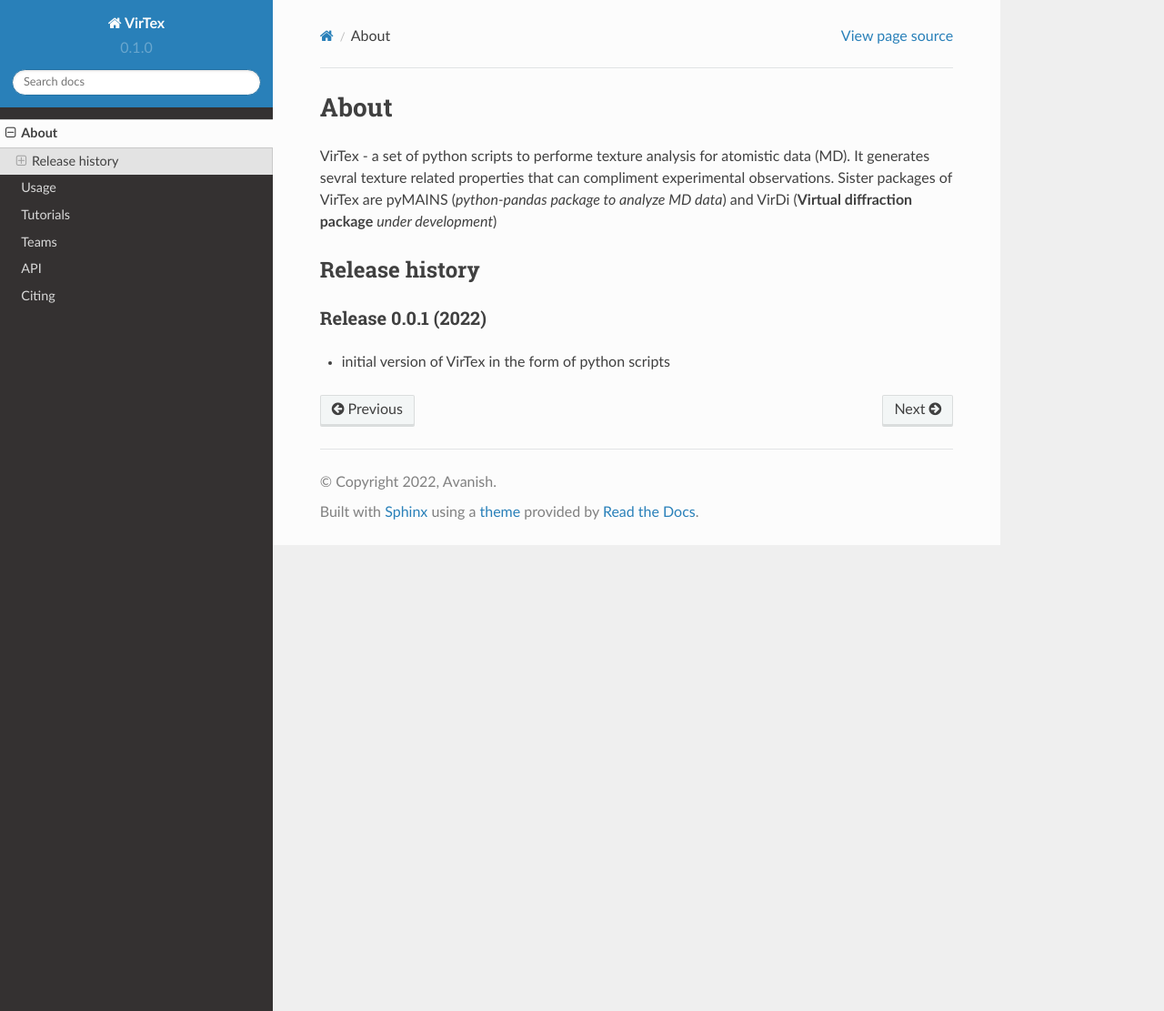
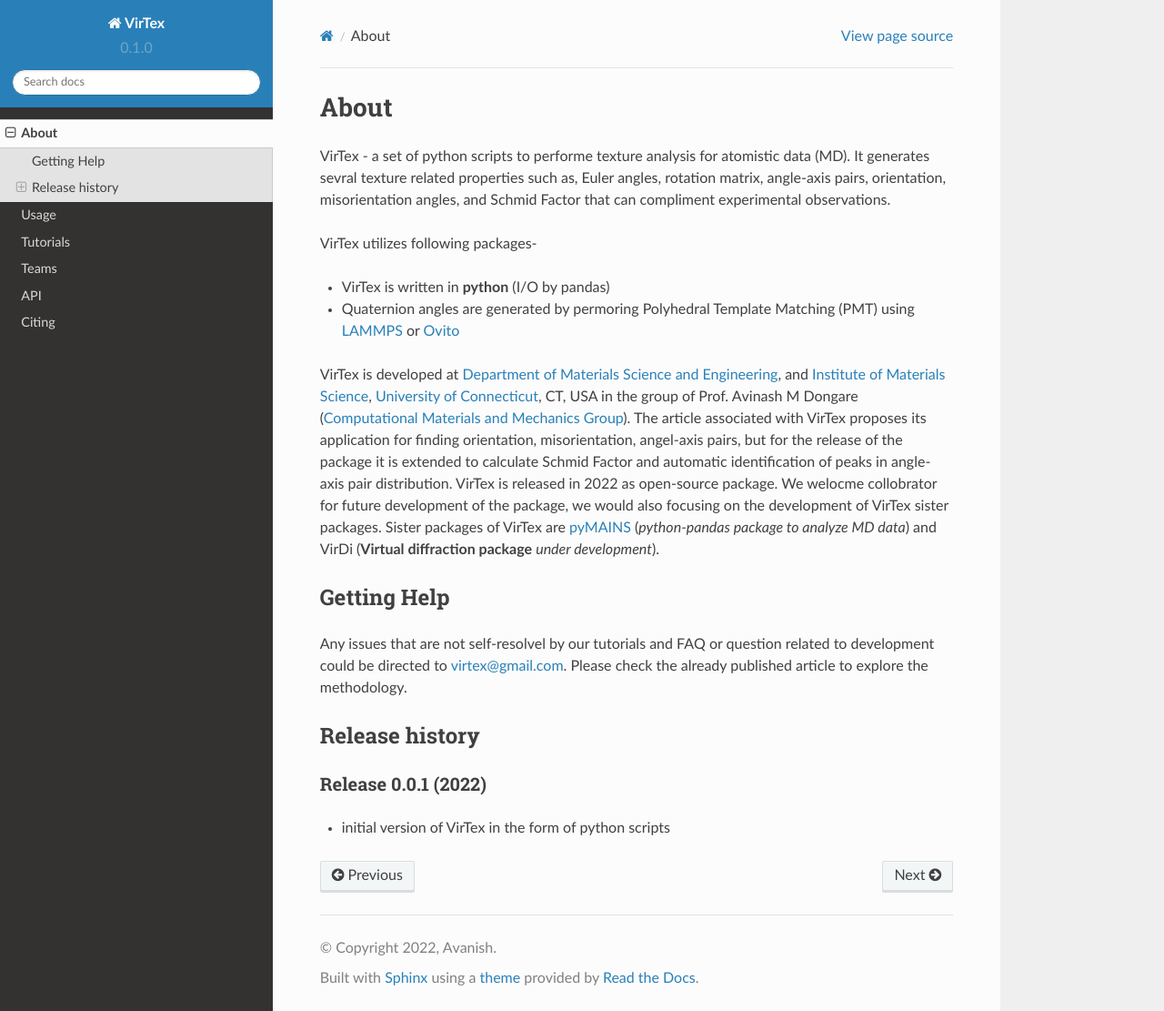
Before and after one commit to mavanish/VirTex, a Sphinx documentation site: the page built from docs/source/about.rst, in a window 1280 px wide and 1111 px high. Shown: the whole window at 91% size. Built offline with Sphinx 7.4.7 and the Read the Docs theme 2.0.0, drawn with Linux system fonts in a browser that asks for light colours; pages that are not in the unit, such as notebooks, are missing from menus.

Commit message:
Update about.rst

```diff
--- a/docs/source/about.rst
+++ b/docs/source/about.rst
@@ -1,7 +1,20 @@
 About
 =====
 
-VirTex - a set of python scripts to performe texture analysis for atomistic data (MD). It generates sevral texture related properties that can compliment experimental observations. Sister packages of VirTex are pyMAINS (*python-pandas package to analyze MD data*) and VirDi (**Virtual diffraction package** *under development*)
+VirTex - a set of python scripts to performe texture analysis for atomistic data (MD). It generates sevral texture related properties such as, Euler angles, rotation matrix, angle-axis pairs, orientation, misorientation angles, and Schmid Factor that can compliment experimental observations.
+
+VirTex utilizes following packages-
+
+* VirTex is written in **python** (I/O by pandas)
+* Quaternion angles are generated by permoring Polyhedral Template Matching (PMT) using `LAMMPS <https://www.lammps.org/#gsc.tab=0>`_ or `Ovito <https://www.ovito.org/>`_
+
+VirTex is developed at `Department of Materials Science and Engineering <https://mse.engr.uconn.edu/>`_, and `Institute of Materials Science <https://www.ims.uconn.edu/>`_, `University of Connecticut <https://uconn.edu/>`_, CT, USA in the group of Prof. Avinash M Dongare (`Computational Materials and Mechanics Group <https://dongare.group.uconn.edu/>`_). The article associated with VirTex proposes its application for finding orientation, misorientation, angel-axis pairs, but for the release of the package it is extended to calculate Schmid Factor and automatic identification of peaks in angle-axis pair distribution. VirTex is released in 2022 as open-source package. We welocme collobrator for future development of the package, we would also focusing on the development of VirTex sister packages. Sister packages of VirTex are `pyMAINS <https://github.com/mrcavam/pyMAINS>`_ (*python-pandas package to analyze MD data*) and VirDi (**Virtual diffraction package** *under development*).
+
+***************
+Getting Help
+***************
+
+Any issues that are not self-resolvel by our tutorials and FAQ or question related to development could be directed to `virtex@gmail.com  <virtex@gmail.com>`_. Please check the already published article to explore the methodology.
 
 ***************
 Release history
```
